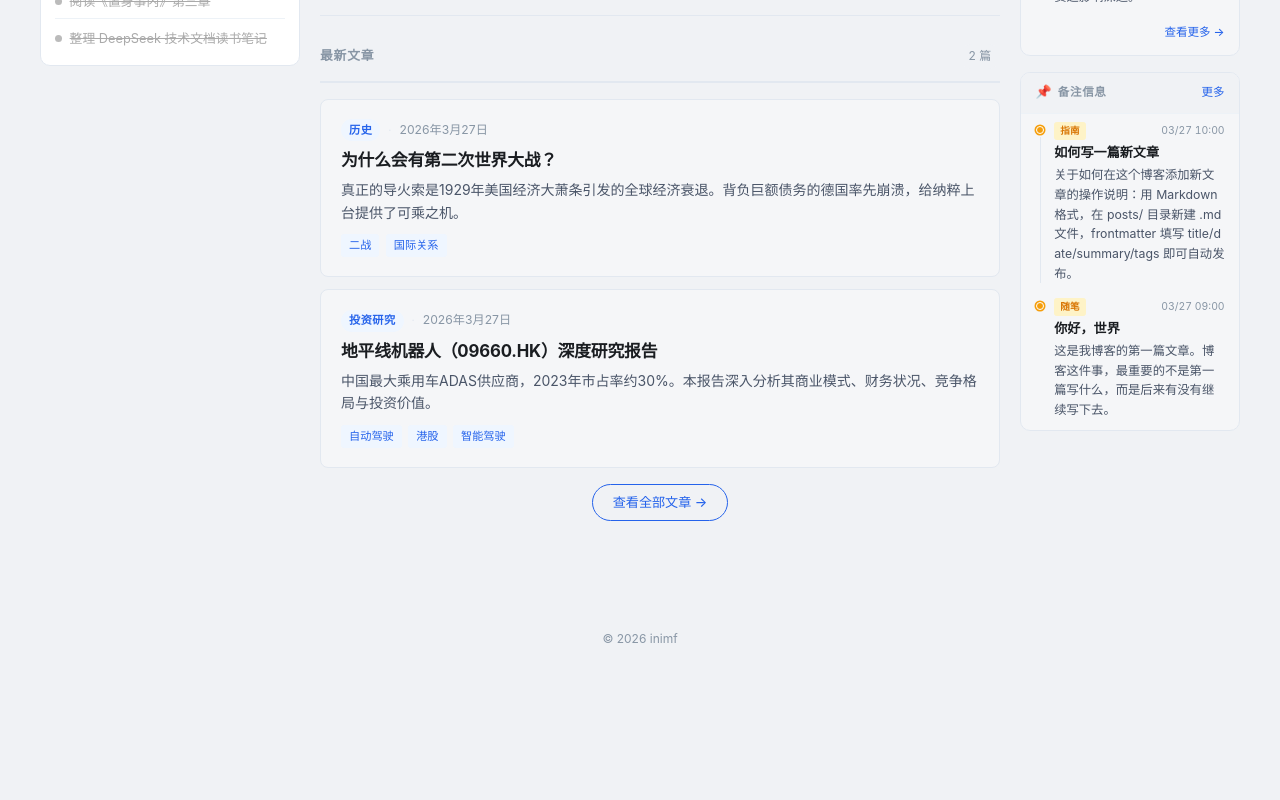
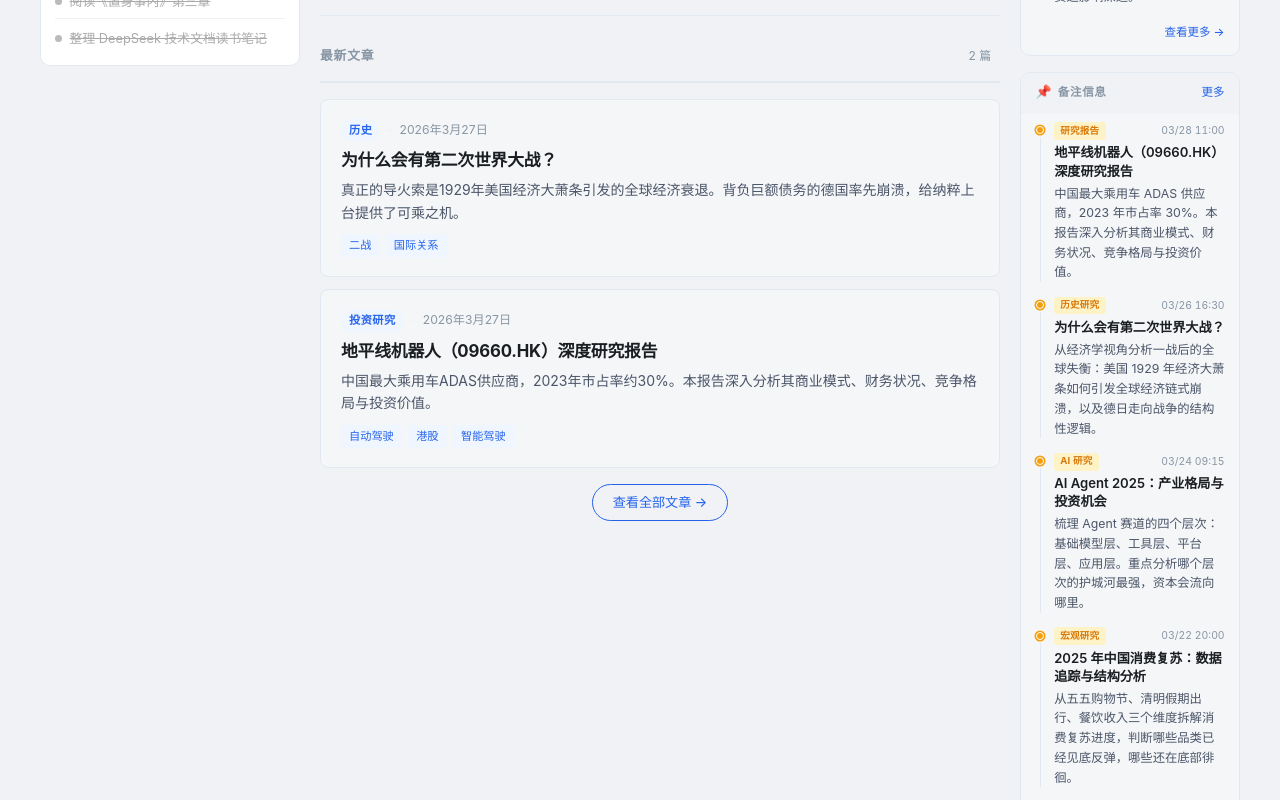
Before and after one commit to web1286/inimf-blog, a Next.js app: page / in a window 1280 px wide. Shown: the part 680-1480 px from the top of the page. Before the commit the page ends 1353 px from the top, so only its background shows below. Built offline with nearby package versions, Linux system fonts and the light colour scheme.

Commit message:
✨ feat: 补充备注信息示例内容（5条）

```diff
--- a/data/notes.ts
+++ b/data/notes.ts
@@ -13,19 +13,43 @@ export interface NoteItem {
 
 export const NOTES: NoteItem[] = [
   {
-    date: '2026-03-27',
-    time: '10:00',
-    slug: 'how-to-write',
-    title: '如何写一篇新文章',
-    summary: '关于如何在这个博客添加新文章的操作说明：用 Markdown 格式，在 posts/ 目录新建 .md 文件，frontmatter 填写 title/date/summary/tags 即可自动发布。',
-    tags: ['指南'],
+    date: '2026-03-28',
+    time: '11:00',
+    slug: '2026-03-21-dizpingxian-robot',
+    title: '地平线机器人（09660.HK）深度研究报告',
+    summary: '中国最大乘用车 ADAS 供应商，2023 年市占率 30%。本报告深入分析其商业模式、财务状况、竞争格局与投资价值。',
+    tags: ['研究报告'],
   },
   {
-    date: '2026-03-27',
-    time: '09:00',
-    slug: 'hello-world',
-    title: '你好，世界',
-    summary: '这是我博客的第一篇文章。博客这件事，最重要的不是第一篇写什么，而是后来有没有继续写下去。',
-    tags: ['随笔'],
+    date: '2026-03-26',
+    time: '16:30',
+    slug: '2026-03-22-wwii-economic-analysis',
+    title: '为什么会有第二次世界大战？',
+    summary: '从经济学视角分析一战后的全球失衡：美国 1929 年经济大萧条如何引发全球经济链式崩溃，以及德日走向战争的结构性逻辑。',
+    tags: ['历史研究'],
+  },
+  {
+    date: '2026-03-24',
+    time: '09:15',
+    slug: 'ai-agent-2025-landscape',
+    title: 'AI Agent 2025：产业格局与投资机会',
+    summary: '梳理 Agent 赛道的四个层次：基础模型层、工具层、平台层、应用层。重点分析哪个层次的护城河最强，资本会流向哪里。',
+    tags: ['AI 研究'],
+  },
+  {
+    date: '2026-03-22',
+    time: '20:00',
+    slug: 'china-consumption-recovery-2025',
+    title: '2025 年中国消费复苏：数据追踪与结构分析',
+    summary: '从五五购物节、清明假期出行、餐饮收入三个维度拆解消费复苏进度，判断哪些品类已经见底反弹，哪些还在底部徘徊。',
+    tags: ['宏观研究'],
+  },
+  {
+    date: '2026-03-20',
+    time: '14:00',
+    slug: 'embodied-intelligence-industrial-map',
+    title: '具身智能产业链全景图：从芯片到机器人本体',
+    summary: '绘制具身智能完整产业链：感知层（视觉/雷达）→ 计算层（边缘芯片）→ 控制层（机器人OS）→ 本体层（人形/工业机器人），梳理国产替代进度。',
+    tags: ['产业研究'],
   },
 ]
```
